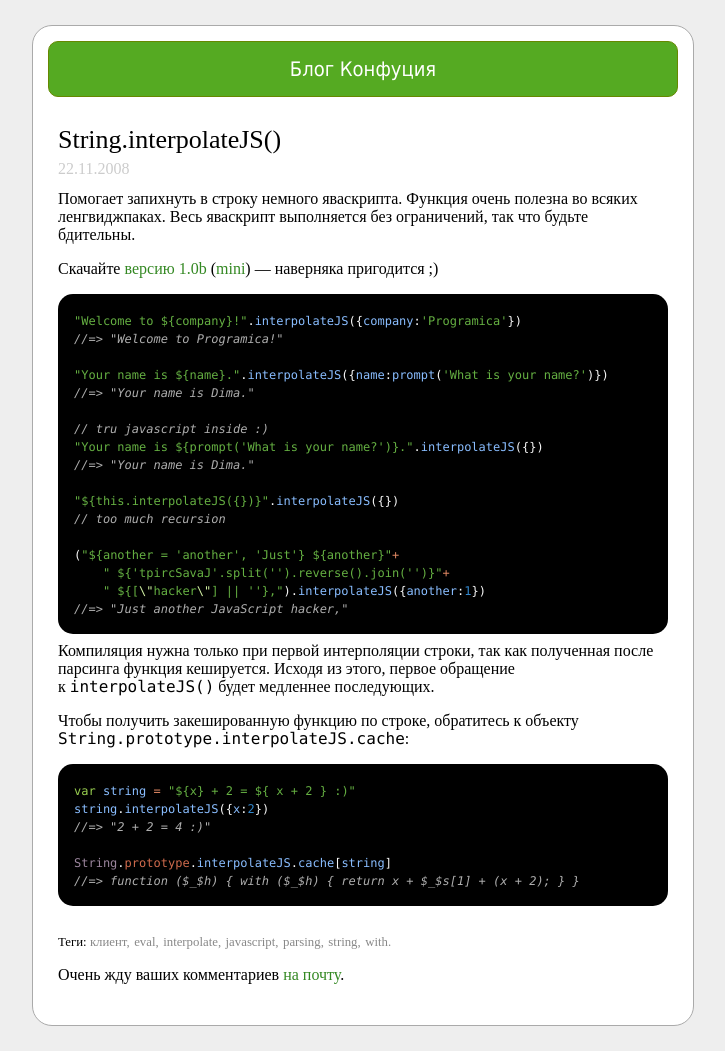
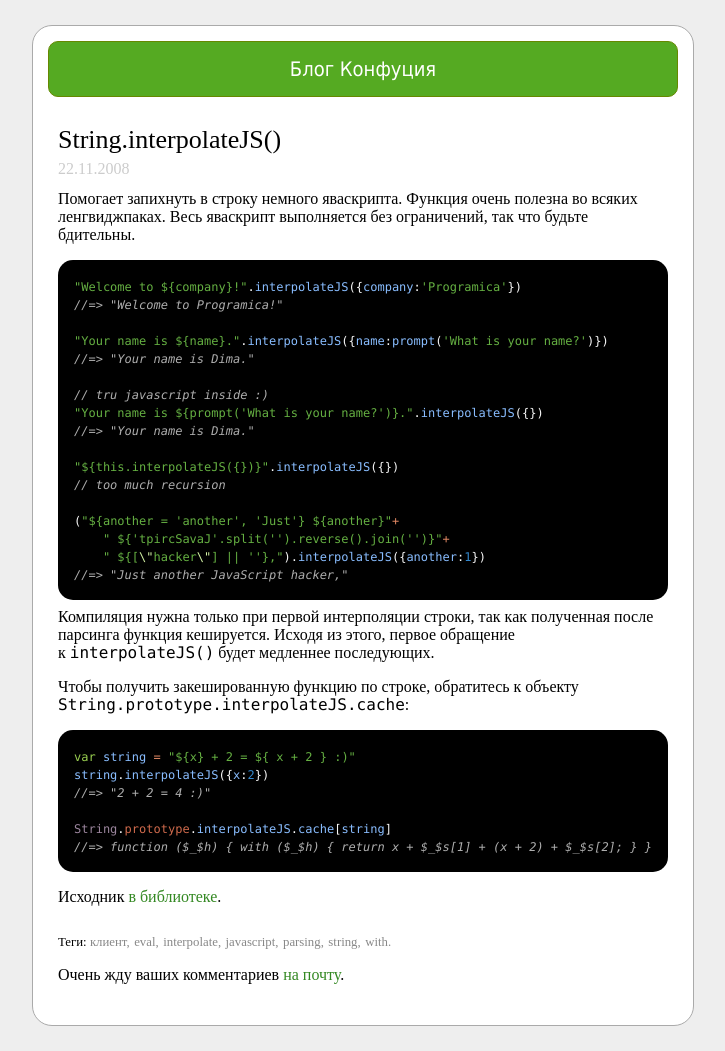
Before and after one commit to kung-fu-tzu/leonov.github.io, a Jekyll site: the page built from _posts/2008-11-22-string-interpolate-js.html, in a window 1280 px wide. Shown: the whole page, without its empty margins (277-1002 px from the left). Built offline with Jekyll 4.4.1, drawn with Linux system fonts in a browser that asks for light colours.

Commit message:
update link and comment

```diff
--- a/_posts/2008-11-22-string-interpolate-js.html
+++ b/_posts/2008-11-22-string-interpolate-js.html
@@ -6,8 +6,6 @@
 time: 23:13:22
 ---
 <p>Помогает запихнуть в строку немного яваскрипта. Функция очень полезна во всяких ленгвиджпаках. Весь яваскрипт выполняется без ограничений, так что будьте бдительны.</p>
-
-<p>Скачайте <a href="http://www.cmsbuilder.ru/blog/wp-content/uploads/2008/11/interpolate.js">версию 1.0b</a> (<a href="http://www.cmsbuilder.ru/blog/wp-content/uploads/2008/11/interpolate.mini.js">mini</a>) — наверняка пригодится ;)</p>
 
 <pre><code class="javascript">
 "Welcome to ${company}!".interpolateJS({company:'Programica'})
@@ -38,6 +36,8 @@
 //=> "2 + 2 = 4 :)"
 
 String.prototype.interpolateJS.cache[string]
-//=> function ($_$h) { with ($_$h) { return x + $_$s[1] + (x + 2); } }
+//=> function ($_$h) { with ($_$h) { return x + $_$s[1] + (x + 2) + $_$s[2]; } }
 </code></pre>
 </p>
+
+<p>Исходник <a href="https://github.com/kung-fu-tzu/liby/blob/master/src/modules/interpolate.js">в библиотеке</a>.</p>
```
